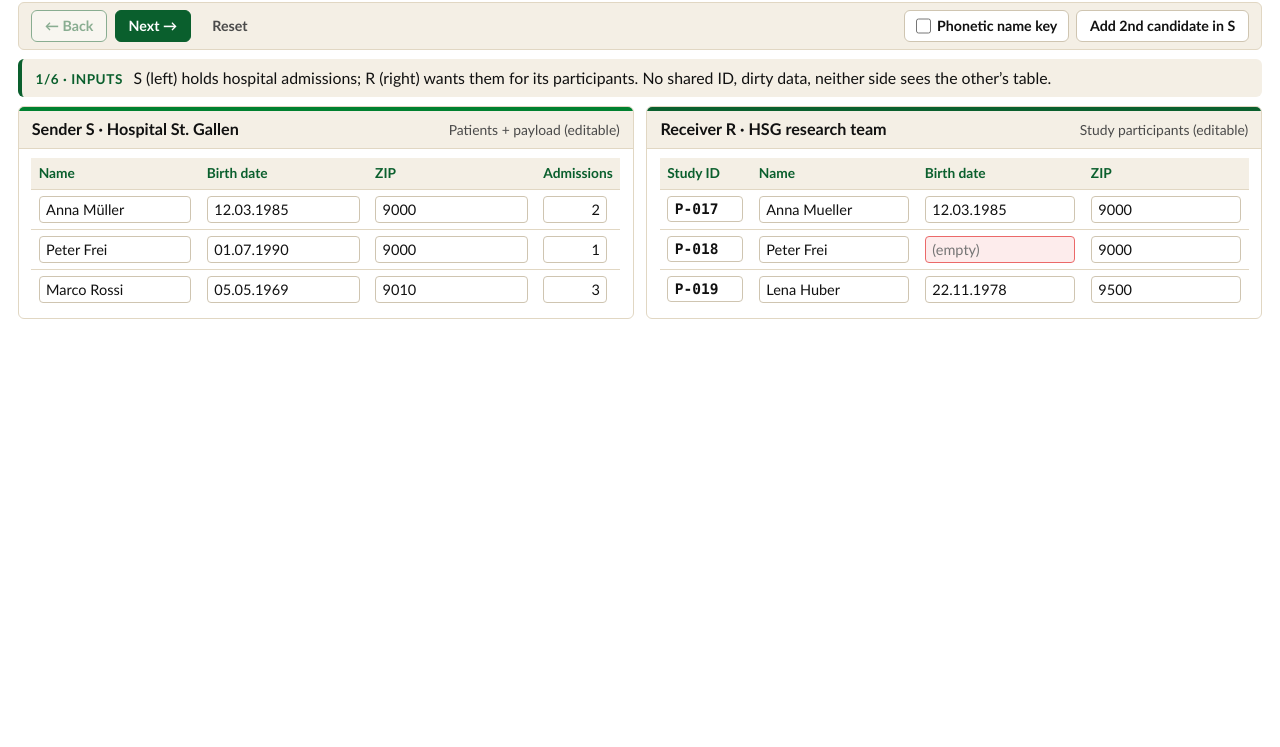
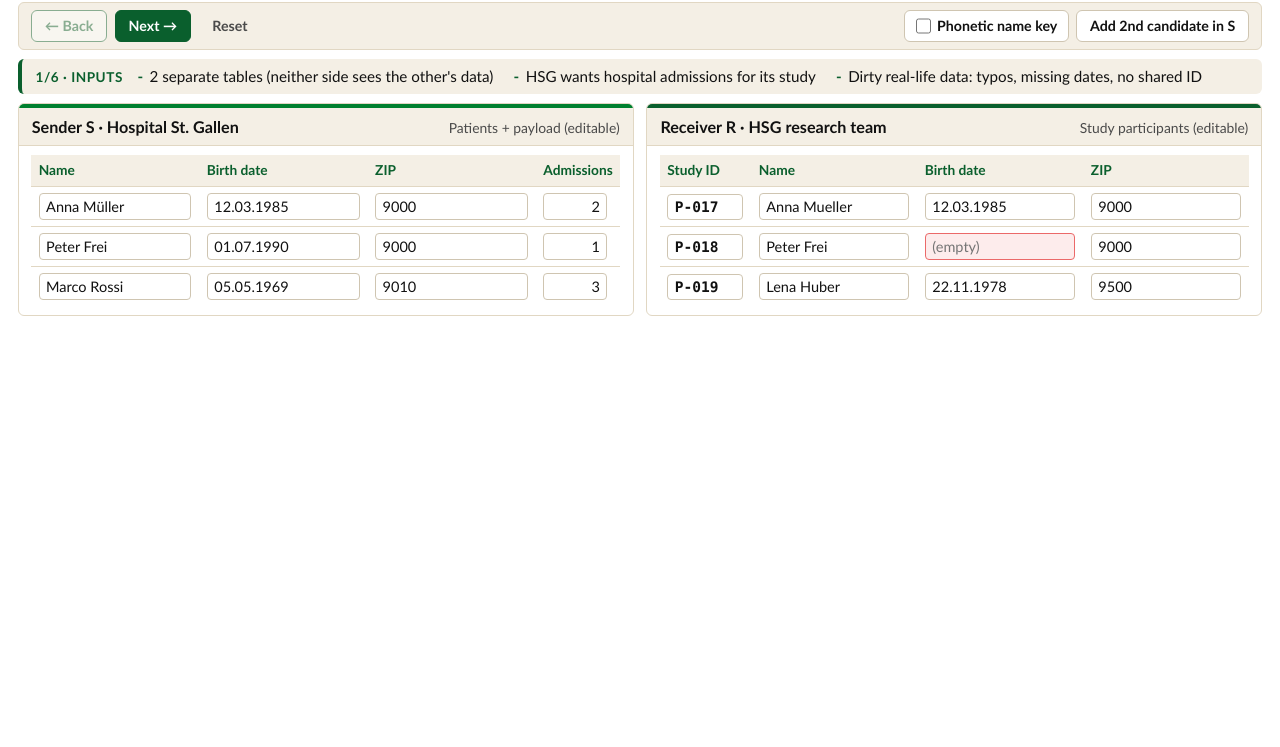
Before and after one commit to Piberg24/private-fuzzy-left-join-sim, a plain HTML site: page index.html in a window 1280 px wide. Shown: the part 53-800 px from the top of the page. Drawn offline with Linux system fonts and the light colour scheme.

Commit message:
Simplify step captions to concise bullets and humanize UI copy

```diff
--- a/app.js
+++ b/app.js
@@ -50,43 +50,61 @@ const STEP_META = [
     num: 1,
     short: 'Inputs',
     title: '1/6 · Inputs',
-    caption:
-      'S (left) holds hospital admissions; R (right) wants them for its participants. No shared ID, dirty data, neither side sees the other’s table.'
+    bullets: [
+      "2 separate tables (neither side sees the other's data)",
+      'HSG wants hospital admissions for its study',
+      'Dirty real-life data: typos, missing dates, no shared ID'
+    ]
   },
   {
     num: 2,
     short: 'Features',
     title: '2/6 · Features',
-    caption:
-      'Both sides build 3 ordered features (f1 strongest → f3 weakest) locally. Empty fields make any feature containing them unusable.'
+    bullets: [
+      'Each side builds 3 ordered keys locally (f1 strongest, f3 weakest)',
+      'Empty fields break every key that needs them',
+      'Nothing leaves either table yet'
+    ]
   },
   {
     num: 3,
     short: 'Circuit-PSI',
     title: '3/6 · Circuit-PSI',
-    caption:
-      'Test f1, f2, and f3 separately: does S have it? Each yes/no bit b is split into two random-looking shares (s for S, r for R, with s ⊕ r = b).'
+    bullets: [
+      'Test f1, f2, and f3 one by one: is this key in S?',
+      'Each yes/no bit b is split into two shares (s ⊕ r = b)',
+      'One person can still hit more than one feature'
+    ]
   },
   {
     num: 4,
     short: 'Pick 1 (OTO)',
     title: '4/6 · MPC (OTO)',
-    caption:
-      'Step 3 gave 3 separate yes/no shares (multiple “yes” possible). MPC keeps only the EARLIEST “yes” (f1 → f2 → f3) and outputs fresh shares (simulated centrally).'
+    bullets: [
+      'Step 3 gave 3 separate answers per person',
+      'MPC keeps only the first yes (f1 → f2 → f3) and drops the rest',
+      'Both sides get fresh shares (computed centrally in this demo)'
+    ]
   },
   {
     num: 5,
     short: 'Payload',
     title: '5/6 · Payload',
-    caption:
-      'Each row gets a locked admissions number split into two shares (s ⊕ r = admissions). Unmatched rows get a random dummy number so neither side can tell who matched.'
+    bullets: [
+      'Each row gets a locked admissions count split into two shares (s ⊕ r)',
+      'Unmatched rows get a random dummy number instead',
+      'Both look like random numbers, so neither side knows who matched'
+    ]
   },
   {
     num: 6,
     short: 'Output',
     title: '6/6 · Output',
-    caption:
-      'S sends its shares to R. R computes s ⊕ r to read the joined table (admissions or no match ⊥). S learns nothing.'
+    bullets: [
+      'S sends its shares to R, and R computes s ⊕ r',
+      'Match = 1 reveals admissions, Match = 0 discards the dummy',
+      'S learns nothing about R or which patients matched'
+    ]
   }
 ];
 
@@ -894,7 +912,7 @@ function renderStep4() {
     <div class="flow-strip" aria-hidden="true">
       <span class="flow-pill">3 shares from Step 3</span>
       <span class="flow-arrow">→</span>
-      <span class="flow-pill is-focus">MPC keeps ONLY earliest “yes” (f1 → f2 → f3)</span>
+      <span class="flow-pill is-focus">MPC keeps only first yes (f1 → f2 → f3)</span>
       <span class="flow-arrow">→</span>
       <span class="flow-pill">Fresh shares (at most 1 winner)</span>
     </div>
@@ -979,7 +997,7 @@ function renderStep5() {
         const recomb = p.sPayload ^ p.rPayload;
         const meaning = p.matched
           ? `<span class="badge badge-match">${escapeHtml(formatAdmissions(p.truePayload))}</span>`
-          : `<span class="badge badge-nomatch">dummy noise (${recomb}) — discarded in Step 6</span>`;
+          : `<span class="badge badge-nomatch">dummy noise (${recomb}), discarded in Step 6</span>`;
         return `
           <tr>
             <td class="mono"><strong>${escapeHtml(row.id)}</strong></td>
@@ -1247,10 +1265,12 @@ function render() {
     hintEl.classList.add('hidden');
   }
 
-  // 4. Caption
+  // 4. Caption bullets
   const meta = STEP_META[state.step - 1];
   document.getElementById('caption-step').textContent = meta.title;
-  document.getElementById('caption-text').textContent = meta.caption;
+  document.getElementById('caption-text').innerHTML = meta.bullets
+    .map((line) => `<li>${escapeHtml(line)}</li>`)
+    .join('');
 
   // 5. Stage content
   const stage = document.getElementById('stage');
@@ -1335,7 +1355,7 @@ function handleTableEdit(event) {
 
   // Recompute everything consistently on Step 1
   state.sim = runSimulation(state.rRows, state.sRows, state.usePhonetic);
-  state.statusHint = 'Table edited — all steps recomputed from Step 1. Click Next to walk through the updated protocol.';
+  state.statusHint = 'Table updated. Click Next to run through steps 1 to 6.';
   state.statusHintType = 'warn';
 
   const hintEl = document.getElementById('status-hint');
--- a/index.html
+++ b/index.html
@@ -46,8 +46,8 @@
     <div id="status-hint" class="status-hint hidden" role="status" aria-live="polite"></div>
 
     <section class="caption-box" aria-live="polite">
-      <span class="caption-step" id="caption-step">Step 1/6</span>
-      <span class="caption-text" id="caption-text"></span>
+      <div class="caption-step" id="caption-step">1/6 · Inputs</div>
+      <ul class="caption-bullets" id="caption-text"></ul>
     </section>
 
     <main id="stage" class="stage" tabindex="-1"></main>
--- a/style.css
+++ b/style.css
@@ -321,11 +321,11 @@ body {
   background-color: var(--light-sand);
   border-left: 4px solid var(--dark-green);
   border-radius: var(--radius);
-  padding: 0.5rem 0.85rem;
+  padding: 0.45rem 0.85rem;
   display: flex;
   flex-wrap: wrap;
   align-items: baseline;
-  gap: 0.35rem 0.65rem;
+  gap: 0.25rem 0.9rem;
 }
 
 .caption-step {
@@ -337,9 +337,28 @@ body {
   white-space: nowrap;
 }
 
-.caption-text {
-  font-size: 0.98rem;
+.caption-bullets {
+  margin: 0;
+  padding: 0;
+  list-style: none;
+  display: flex;
+  flex-wrap: wrap;
+  gap: 0.2rem 1.25rem;
+  font-size: 0.94rem;
   color: var(--text);
+}
+
+.caption-bullets li {
+  position: relative;
+  padding-left: 0.75rem;
+}
+
+.caption-bullets li::before {
+  content: "-";
+  position: absolute;
+  left: 0;
+  color: var(--dark-green);
+  font-weight: 700;
 }
 
 /* --------------------------------------------------------------------------
```
